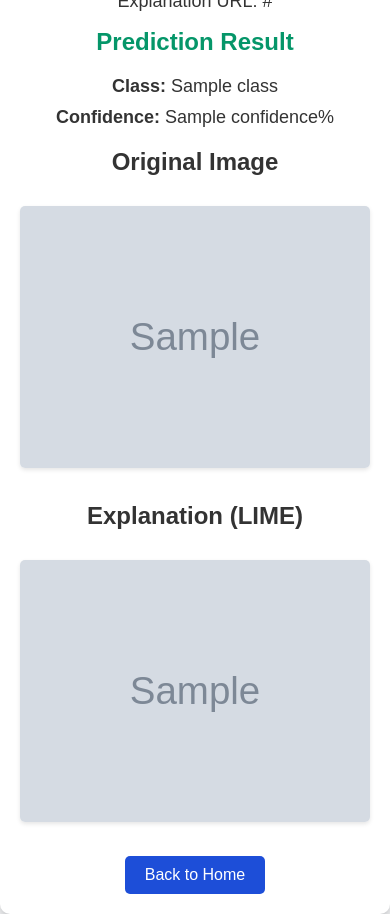
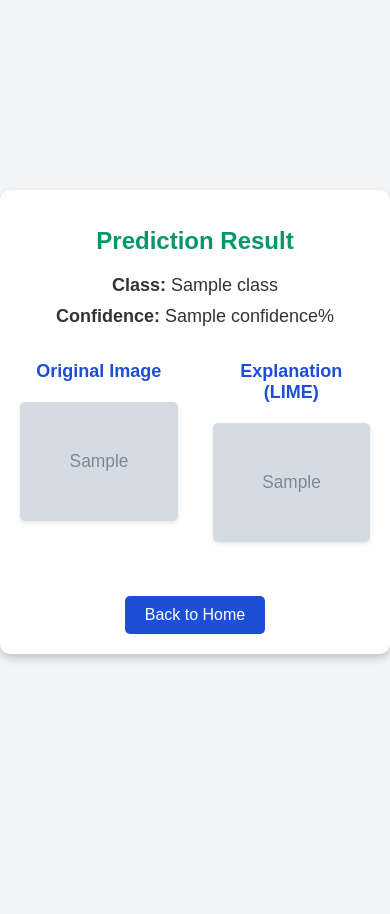
Before and after one commit to GuminskiKrzysztof/AplikacjaDL2, a Flask app: template templates/result.html in a window 390 px wide. After the commit the page ends 661 px from the top, so only its background shows below. Run offline with Flask 3, Linux system fonts and the light colour scheme; the template is opened without the code that fills it: most values are stand-ins (such as "Sample title", 1, 10 or a date in 2020); grey boxes marked "Sample" are stand-in pictures.

Commit message:
Enhance result page layout with responsive image display and updated styling

```diff
--- a/static/styles.css
+++ b/static/styles.css
@@ -17,7 +17,7 @@
     box-shadow: 0 4px 8px rgba(0, 0, 0, 0.2);
     padding: 20px;
     width: 90%;
-    max-width: 400px;
+    max-width: 800px;
 }
 
 /* Add styles for result page images */
@@ -27,6 +27,31 @@
     margin: 10px 0;
     border-radius: 5px;
     box-shadow: 0 2px 4px rgba(0, 0, 0, 0.1);
+}
+
+.images-container {
+    display: flex;
+    justify-content: space-between;
+    gap: 20px;
+    margin: 20px 0;
+}
+
+.image-box {
+    flex: 1;
+    max-width: 45%;
+}
+
+.image-box img {
+    width: 100%;
+    height: auto;
+    border-radius: 5px;
+    box-shadow: 0 2px 4px rgba(0, 0, 0, 0.1);
+}
+
+.image-box h2 {
+    font-size: 18px;
+    margin-bottom: 10px;
+    color: #1d4ed8;
 }
 
 h1 {
--- a/templates/result.html
+++ b/templates/result.html
@@ -8,18 +8,20 @@
 </head>
 <body>
     <div class="container">
-        <p>Image URL: {{ image_url }}</p>
-        <p>Explanation URL: {{ explanation_url }}</p>
         <h1 class="result-title">Prediction Result</h1>
         <p><strong>Class:</strong> {{ result.class }}</p>
         <p><strong>Confidence:</strong> {{ result.confidence }}%</p>
 
-        <h2>Original Image</h2>
-        <img src="{{ url_for('uploaded_file', filename=image_url) }}">
-
-        <h2>Explanation (LIME)</h2>
-        <img src="{{ url_for('static', filename='results/' + image_url) }}">
-
+        <div class="images-container">
+            <div class="image-box">
+                <h2>Original Image</h2>
+                <img src="{{ url_for('uploaded_file', filename=image_url) }}">
+            </div>
+            <div class="image-box">
+                <h2>Explanation (LIME)</h2>
+                <img src="{{ url_for('static', filename='results/' + image_url) }}">
+            </div>
+        </div>
 
         <a href="/" class="back-link">Back to Home</a>
     </div>
```
Also changed, not shown: static/results/0103.jpeg, static/results/0105.jpeg.
